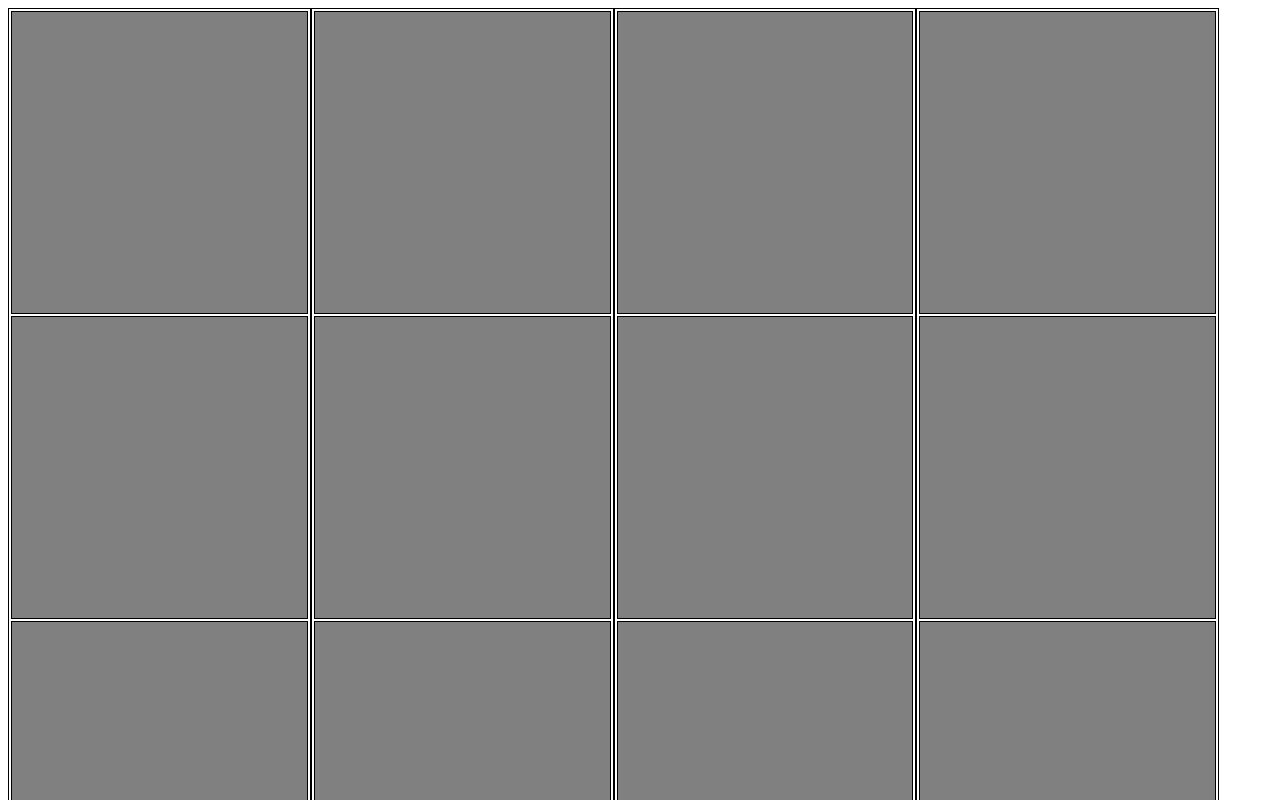
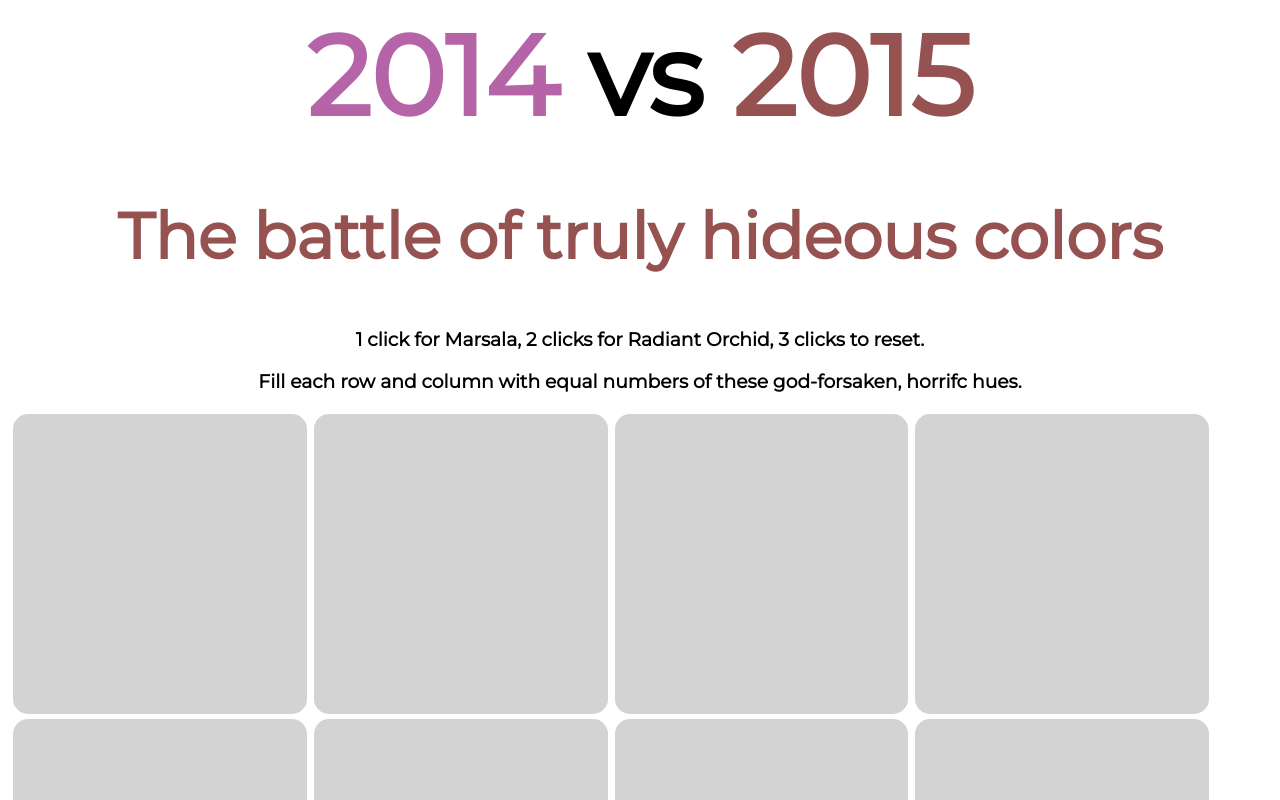
Before and after one commit to daniellesublett/ohai, a plain HTML site: page index.html in a window 1280 px wide. Shown: the top 800 px of the page. Drawn offline with nearby package versions, Linux system fonts and the light colour scheme.

Commit message:
adds styling, colors and text

```diff
--- a/index.html
+++ b/index.html
@@ -1,10 +1,19 @@
 <html>
 <head>
-  <title>ohhai</title>
+  <title>ohhai2015</title>
   <link rel="stylesheet" type="text/css" href="ohai.css">
+  <link href='http://fonts.googleapis.com/css?family=Montserrat' rel='stylesheet' type='text/css'>
 
 </head>
 <body>
+  <h1>
+    <span id='fourteen'>2014</span>
+   vs
+    <span id='fifteen'>2015</span>
+ </h1>
+    <h2 id='caption'>The battle of truly hideous colors</h2>
+    <h3><p>1 click for Marsala, 2 clicks for Radiant Orchid, 3 clicks to reset.</p>
+      <p>Fill each row and column with equal numbers of these god-forsaken, horrifc hues.</p></h3>
   <div class="span_1_of_4">
     <div class="cell" data-col="0" data-row="0"></div>
     <div class="cell" data-col="0" data-row="1"></div>
--- a/ohai.css
+++ b/ohai.css
@@ -1,17 +1,41 @@
+h1, h2, h3 {
+  font-family: 'Montserrat', sans-serif;
+  text-align: center;
+}
 
+h1 {
+  font-size: 7em;
+  margin-bottom: auto;
+}
+
+h2 {
+  font-size: 4em;
+}
+
+#fourteen {
+  color: #B565A7;
+}
+
+#fifteen, h2{
+  color: #955251;
+}
 .cell{
   padding-bottom:100%;
-  background-color: grey;
-  border: 1px solid black;
+  background-color: lightgrey;
   margin: 2px;
+  border-radius: 15px;
+  margin-left: 5px;
+  margin-bottom: 5px;
 }
 
 .cell.blue {
-  background-color: blue;
+  background-color: #B565A7;
+  transition: opacity .3s ease-out;
 }
 
 .cell.red {
-  background-color: red;
+  background-color: #955251;
+  transition: opacity .3s ease-out;
 }
 
 /*  GRID OF FOUR   ============================================================================= */
@@ -31,7 +55,6 @@
 
 .span_1_of_4 {
   width: 23.8%;
-  border: 1px solid black;
   float: left;
 }
 
```
